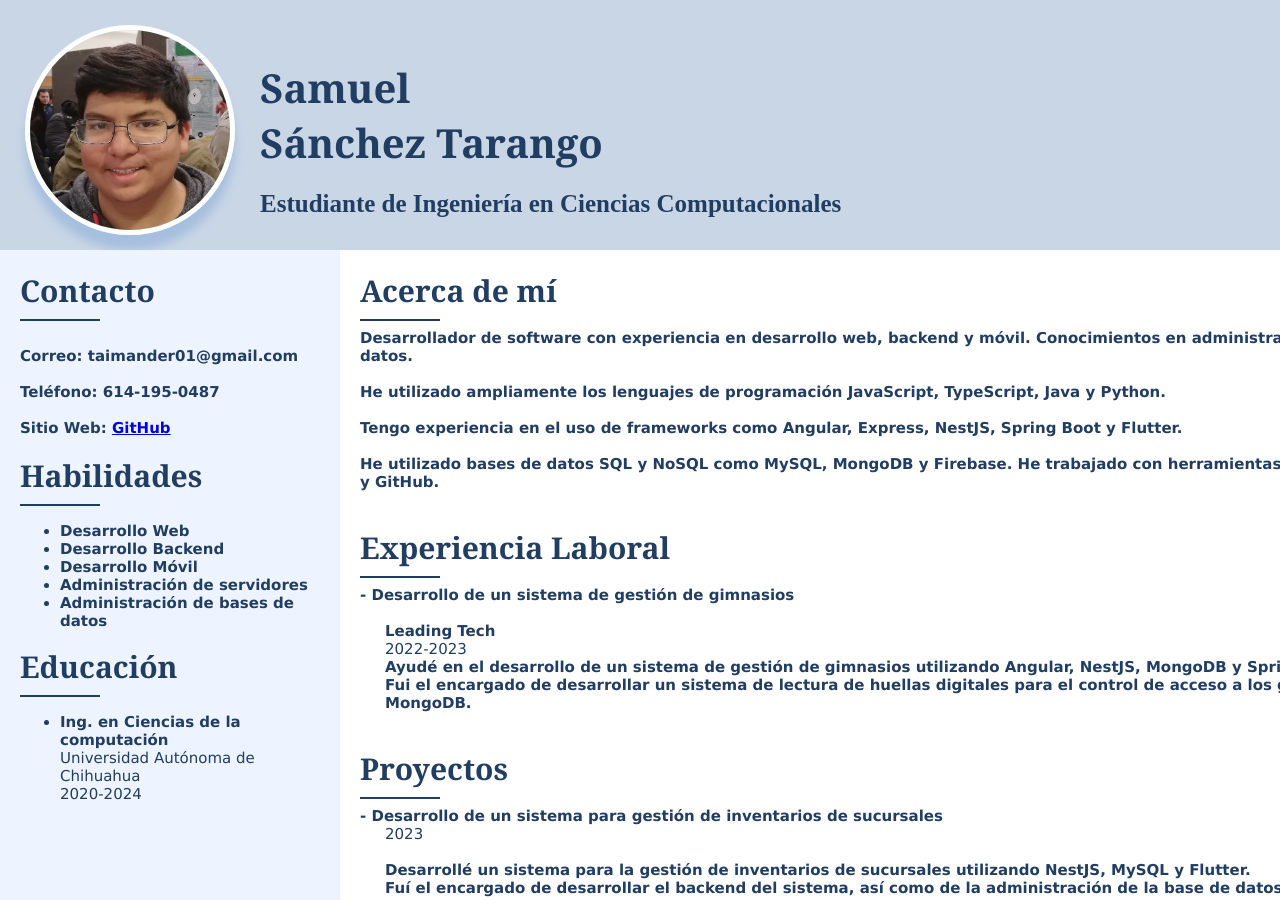
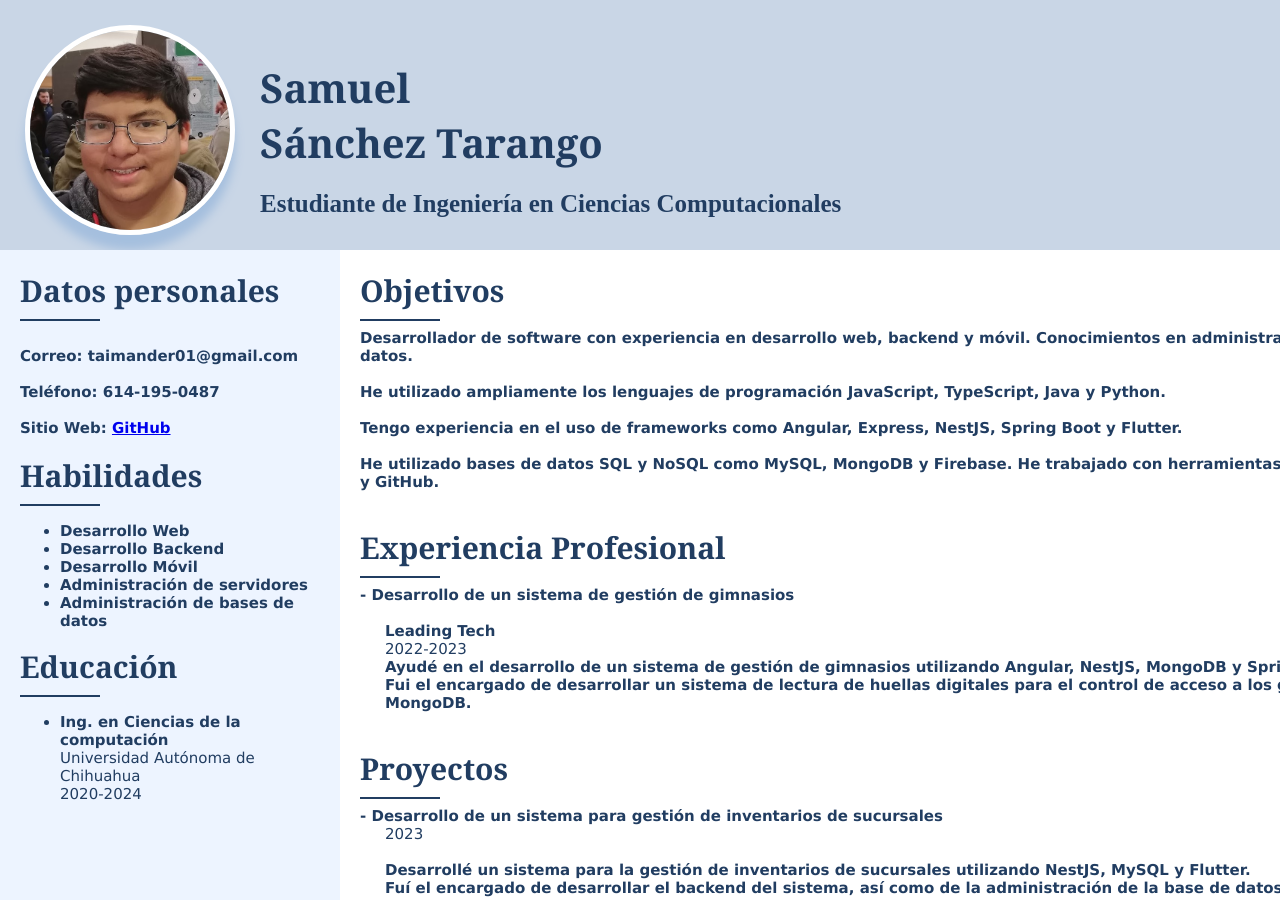
Before and after one commit to Taimander/curriculum-dbp, a plain HTML site: page index.html in a window 1280 px wide. Shown: the top 900 px of the page. Drawn offline with Linux system fonts and the light colour scheme.

Commit message:
small changes

```diff
--- a/index.html
+++ b/index.html
@@ -13,7 +13,7 @@
         </div>
         <div class="bottompanel">
             <div class="sidepanel">
-                <h3 class="sidetitle">Contacto</h3>
+                <h3 class="sidetitle">Datos personales</h3>
                 <hr>
                 <p class="sidecontent">
                     <br>
@@ -48,7 +48,7 @@
                 </p>
             </div>
             <div class="rightpanel">
-                <h3 class="sidetitle">Acerca de mí</h3>
+                <h3 class="sidetitle">Objetivos</h3>
                 <hr>
                 <p class="sidecontent">
                     Desarrollador de software con experiencia en desarrollo web, backend y móvil. Conocimientos en administración de servidores y bases de datos.<br><br>
@@ -57,7 +57,7 @@
                     He utilizado bases de datos SQL y NoSQL como MySQL, MongoDB y Firebase. He trabajado con herramientas de control de versiones como Git y GitHub.
                 </p>
                 <br><br>
-                <h3 class="sidetitle">Experiencia Laboral</h3>
+                <h3 class="sidetitle">Experiencia Profesional</h3>
                 <hr>
                 <h4 class="sidecontent"> - Desarrollo de un sistema de gestión de gimnasios</h4><br>
                 <p class="sidecontent" style="margin-left: 25px;">
```
